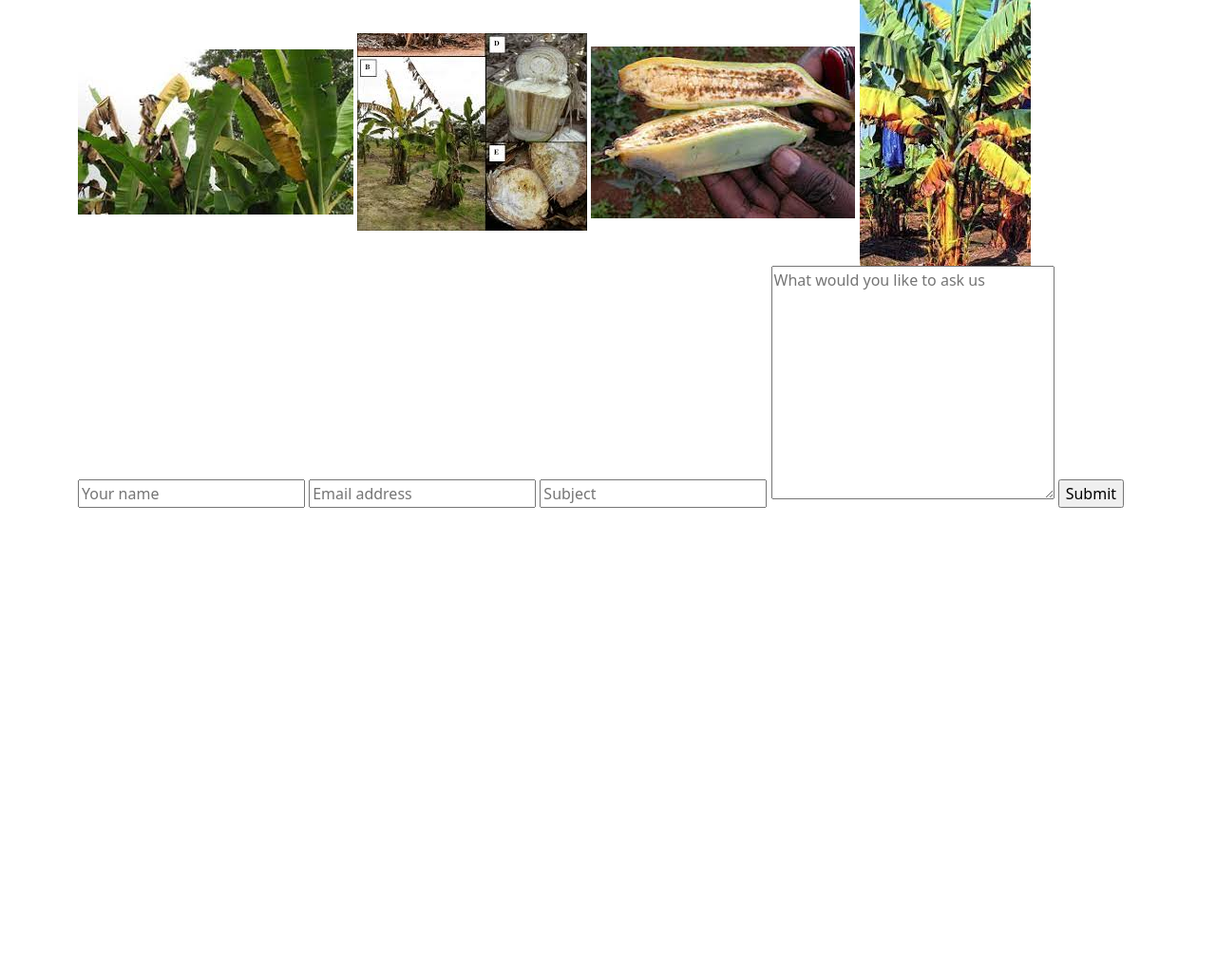
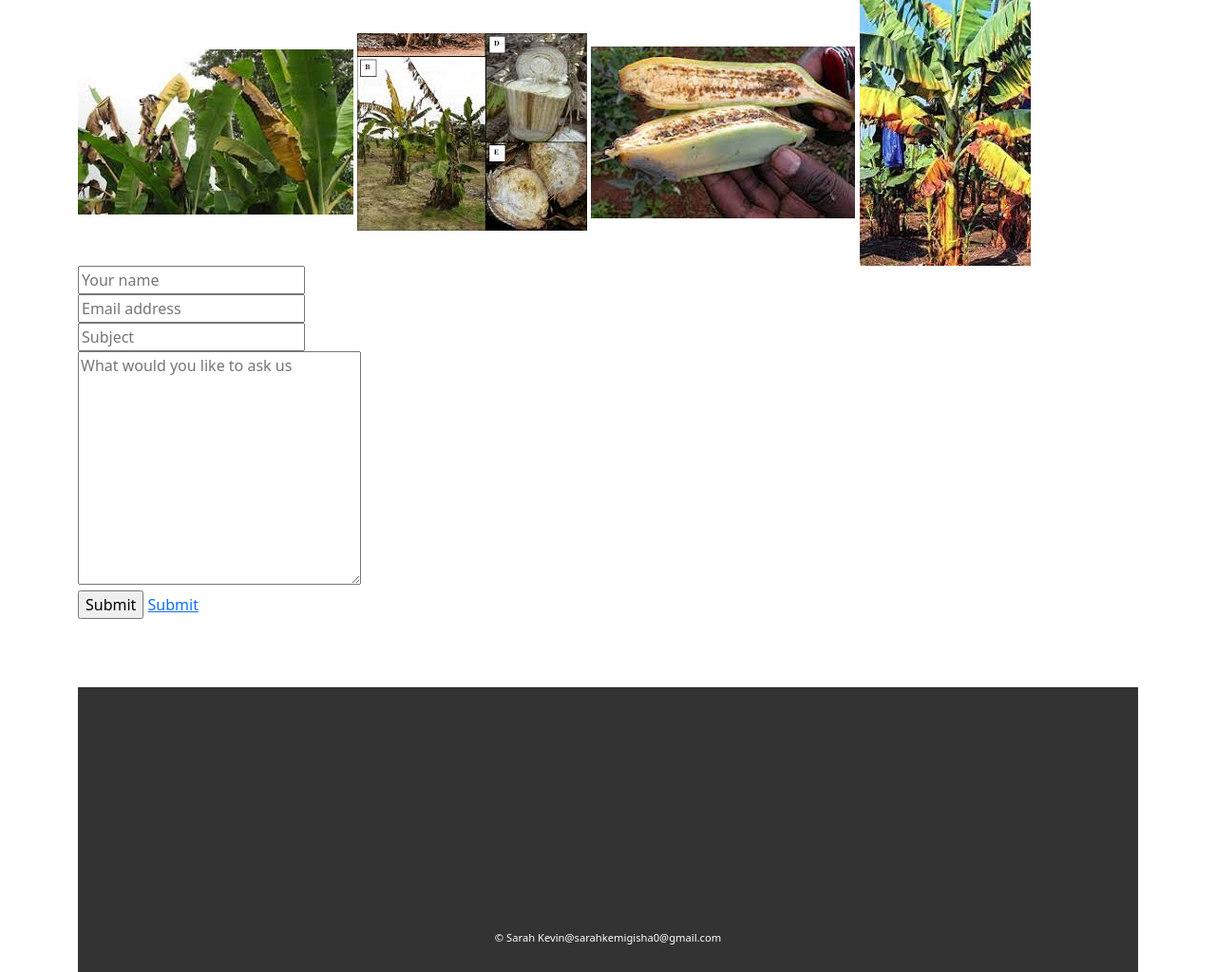
Before and after one commit to sarahk0/Wilt-project, a Django app: page / in a window 1280 px wide. Shown: the part 545-1569 px from the top of the page at 95% size. Before the commit the page ends 1080 px from the top, so only its background shows below. Run offline with Django 4.2, Linux system fonts and the light colour scheme.

Commit message:
Initial Commit

```diff
--- a/static/css/base.css
+++ b/static/css/base.css
@@ -3,3 +3,20 @@ font-family: 'Source Sans Pro', sans-serif;
 font-size: 18px;
 background-color: brown;
 }
+
+footer {
+        position: relative;
+        height: 300px;
+        width: 100%;
+        background-color: #333333;
+    }
+
+    p.copyright {
+        position: absolute;
+        width: 100%;
+        color: #fff;
+        line-height: 40px;
+        font-size: 0.7em;
+        text-align: center;
+        bottom:0;
+    }
--- a/templates/home.html
+++ b/templates/home.html
@@ -21,13 +21,23 @@
 
   <div class="contact_form wow fadeInLeft">
     <form class="submitphoto_form">
-      <input type="text" class="wp-form-control wpcf7-text" placeholder="Your name">
-      <input type="mail" class="wp-form-control wpcf7-email" placeholder="Email address">
-      <input type="text" class="wp-form-control wpcf7-text" placeholder="Subject">
-      <textarea class="wp-form-control wpcf7-textarea" cols="30" rows="10" placeholder="What would you like to ask us"></textarea>
+      <input type="text" class="wp-form-control wpcf7-text" placeholder="Your name"> <br>
+      <input type="mail" class="wp-form-control wpcf7-email" placeholder="Email address"> <br>
+      <input type="text" class="wp-form-control wpcf7-text" placeholder="Subject"> <br>
+      <textarea class="wp-form-control wpcf7-textarea" cols="30" rows="10" placeholder="What would you like to ask us"></textarea> <br>
       <input type="submit" value="Submit" class="wpcf7-submit">
-      <a href="{%url 'return' %}"></a>
+      <a href="{%url 'return' %}">Submit</a>
+       <br>
     </form>
+  </div>
+
+    <br>
+    <br>
+    <br>
+    <footer>
+      <p class="copyright">© Sarah Kevin@sarahkemigisha0@gmail.com</p>
+    </footer>
+
 
 
 
```
Also changed, not shown: templates/base.html (+19 -1 lines), static/img/plant (2).jpg (added), static/img/plant.jpg (added), 2 other files.
